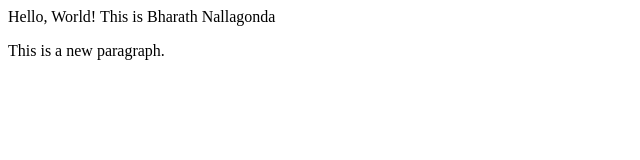
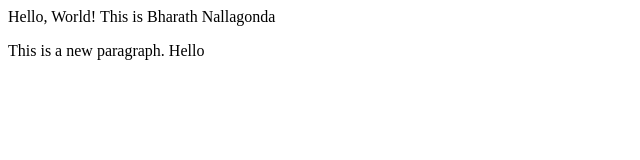
Before and after one commit to bharath090909/demo-repo, a plain HTML site: page index.html in a window 1280 px wide. Shown: the full height of the page, 0-640 px from the left. Drawn offline with Linux system fonts and the light colour scheme.

Commit message:
Updated html parar 2

```diff
--- a/index.html
+++ b/index.html
@@ -1,2 +1,2 @@
 <p>Hello, World! This is Bharath Nallagonda</p>
-<p>This is a new paragraph.</p>
+<p>This is a new paragraph. Hello</p>
```
